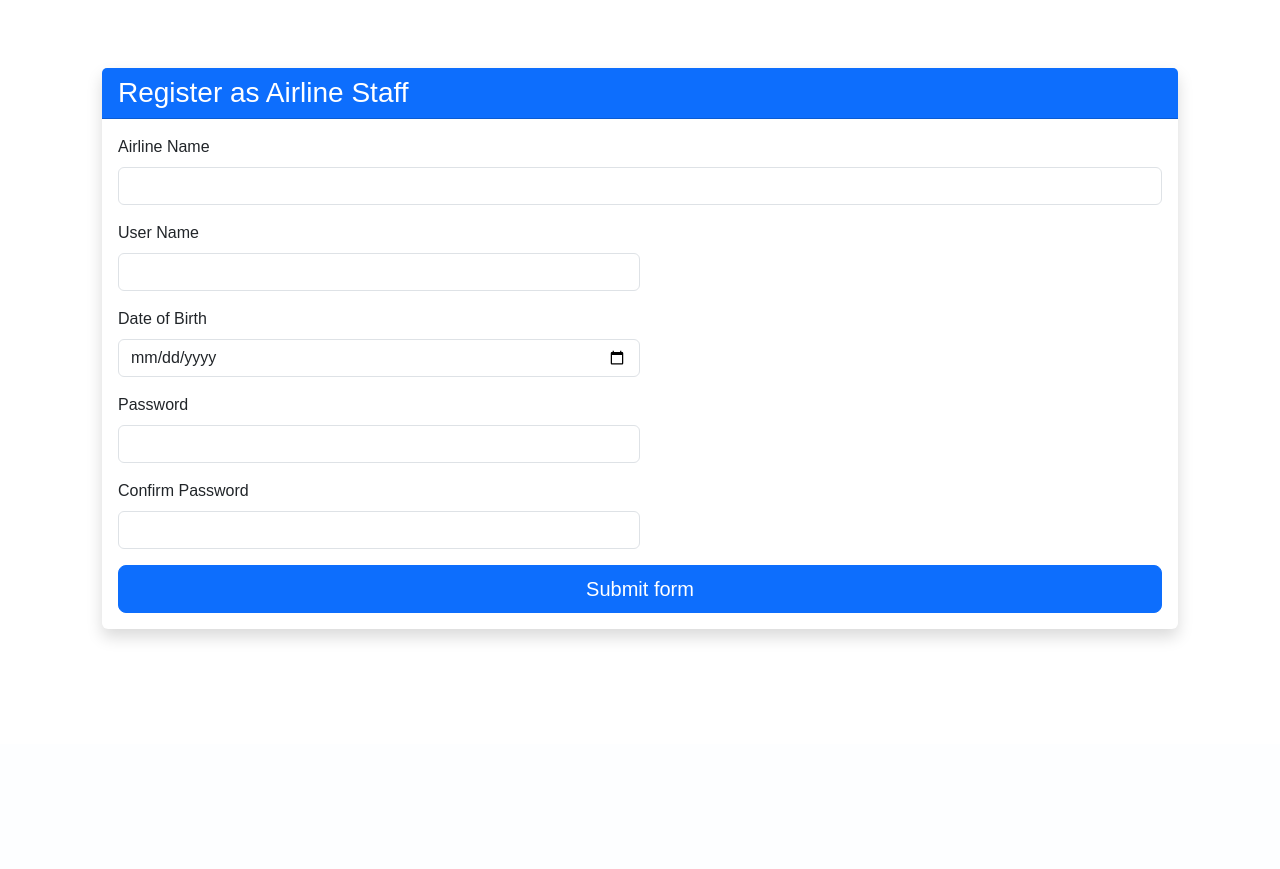
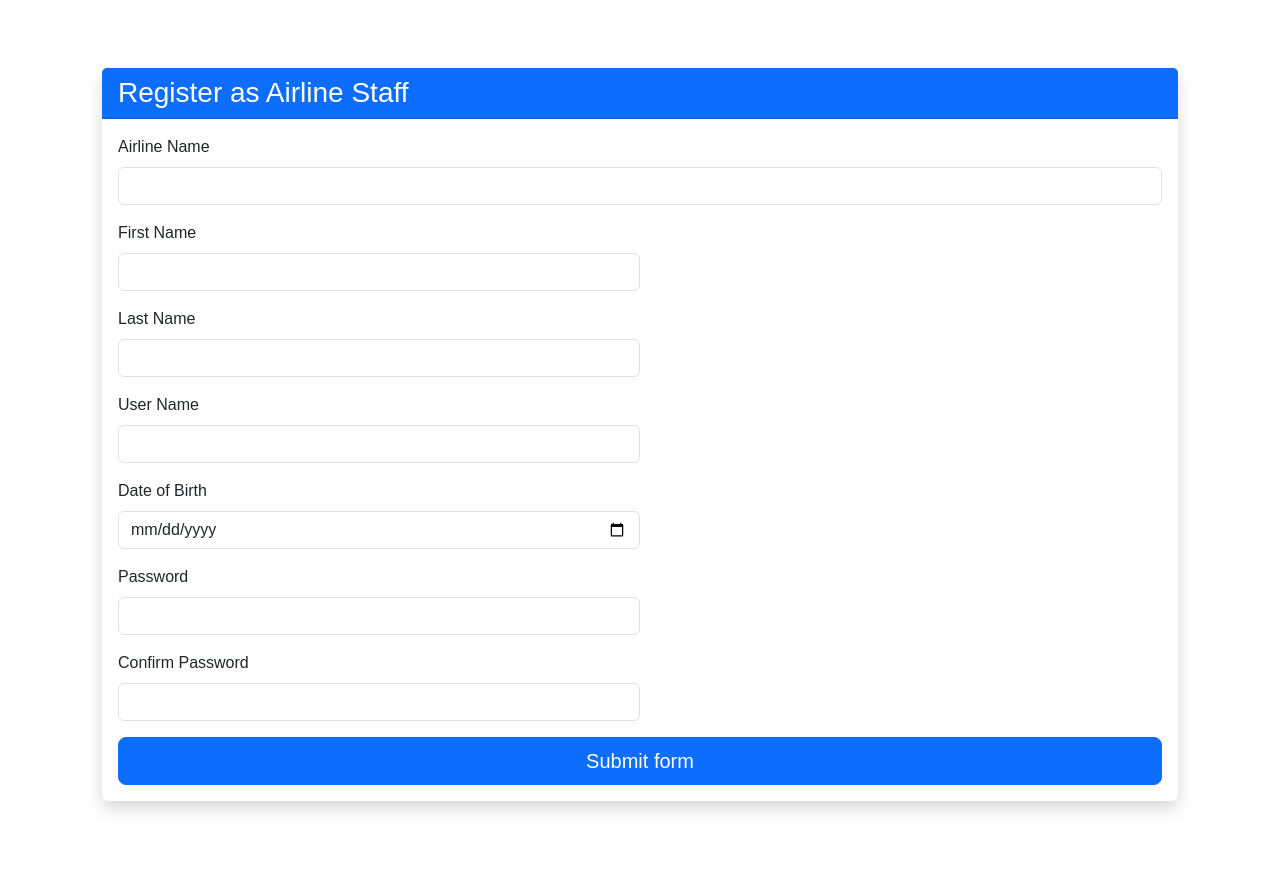
Before and after one commit to Jaacky-Huaang/Databases_Project, a Flask app: page /register_airline_staff in a window 1280 px wide. Shown: the part 56-925 px from the top of the page. Before the commit the page ends 696 px from the top, so only its background shows below. Run offline with Flask 3, Linux system fonts and the light colour scheme.

Commit message:
# change

```diff
--- a/reservation/forms.py
+++ b/reservation/forms.py
@@ -26,8 +26,8 @@ class StaffRegistrationForm(FlaskForm):
     user_name = StringField('User Name', validators=[DataRequired(), Length(min=1, max=50)])
     password = PasswordField('Password', validators=[DataRequired(), Length(min=1, max=50)])
     confirm_password = PasswordField('Confirm Password', validators=[DataRequired(), EqualTo('password', message='Please type your password again')])
-    # first_name = StringField('First Name', validators=[DataRequired(), Length(min=1, max=50)])
-    # last_name = StringField('Last Name', validators=[DataRequired(), Length(min=1, max=50)])
+    first_name = StringField('First Name', validators=[DataRequired(), Length(min=1, max=50)])
+    last_name = StringField('Last Name', validators=[DataRequired(), Length(min=1, max=50)])
     date_of_birth = DateField('Date of Birth', validators=[DataRequired()])
     airline_name = StringField('Airline Name', validators=[DataRequired(), Length(min=1, max=50)])
 
--- a/reservation/templates/register_airline_staff.html
+++ b/reservation/templates/register_airline_staff.html
@@ -24,7 +24,31 @@
                     {% endif %}
                 </div>
 
+                <!-- First Name Input -->
+                <div class="col-md-6 mb-3">
+                    <label for="{{ form.first_name.id }}" class="form-label">{{ form.first_name.label.text }}</label>
+                    {{ form.first_name(class="form-control" + (" is-invalid" if form.first_name.errors else "")) }}
+                    {% if form.first_name.errors %}
+                        <div class="invalid-feedback">
+                            {% for error in form.first_name.errors %}
+                                {{ error }}
+                            {% endfor %}
+                        </div>
+                    {% endif %}
+                </div>
 
+                <!-- Last Name Input -->
+                <div class="col-md-6 mb-3">
+                    <label for="{{ form.last_name.id }}" class="form-label">{{ form.last_name.label.text }}</label>
+                    {{ form.last_name(class="form-control" + (" is-invalid" if form.last_name.errors else "")) }}
+                    {% if form.last_name.errors %}
+                        <div class="invalid-feedback">
+                            {% for error in form.last_name.errors %}
+                                {{ error }}
+                            {% endfor %}
+                        </div>
+                    {% endif %}
+                </div>
 
                 <!-- Username Input -->
                 <div class="col-md-6 mb-3">
```
